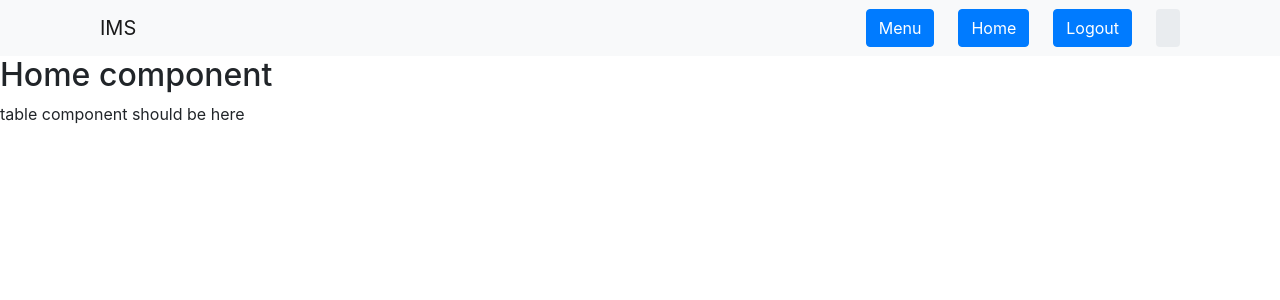
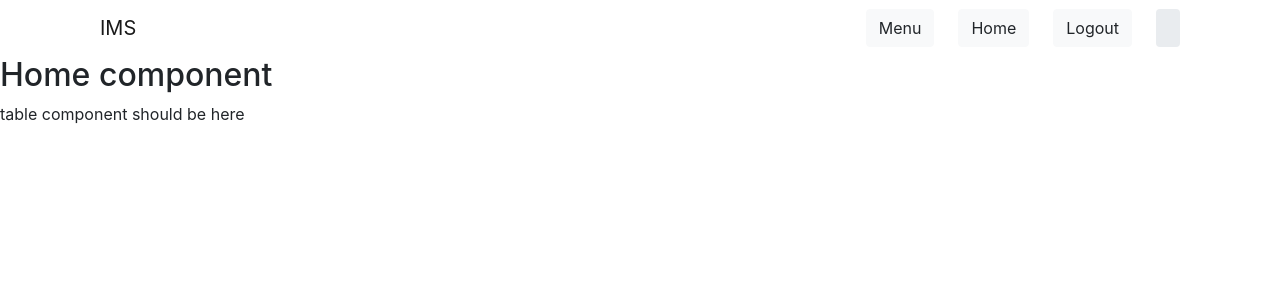
Before and after one commit to Foddie2/Inventory-ui, a Nuxt app: page /Home in a window 1280 px wide. Shown: the top 300 px of the page. Built offline with nearby package versions, Linux system fonts and the light colour scheme.

Commit message:
Changes to the Appheader

```diff
--- a/components/AppHeader.vue
+++ b/components/AppHeader.vue
@@ -1,5 +1,7 @@
 <template>
-<nav class="navbar navbar-expand-lg navbar-light bg-light">
+<div>
+
+<nav class="navbar navbar-expand-lg navbar-light">
   <!-- Container wrapper -->
   <div class="container">
       <div class="container-fluid">
@@ -8,13 +10,13 @@
 
     <div class="d-flex input-group w-auto">
 
-      <button type="button" class="btn btn-primary me-3 d-flex  mr-4">
+      <button type="button" class="btn btn-light btn-rounded me-3 d-flex  mr-4">
         Menu
       </button>
-      <button type="button" class="btn btn-primary me-3 d-flex  mr-4">
+      <button type="button" class="btn btn-light btn-rounded me-3 d-flex  mr-4">
         Home
       </button>
-      <button type="button" class="btn btn-primary me-3 d-flex  mr-4">
+      <button type="button" class="btn btn-light btn-rounded me-3 d-flex  mr-4">
         Logout
       </button>
       <span class="input-group-text border-0">
@@ -25,7 +27,9 @@
   </div>
   <!-- Container wrapper -->
 </nav>
-<!-- Navbar -->
+
+
+</div>
 </template>
 
 <script>
--- a/pages/index.vue
+++ b/pages/index.vue
@@ -1,7 +1,7 @@
 <!-- eslint-disable vue/multi-word-component-names -->
 <template>
   <div>
-    <section class="vh-100" style="background-color: #FCFAFA;">
+  <section class="vh-100" style="background-color: #FCFAFA;">
   <div class="container py-5 h-100">
     <div class="row d-flex justify-content-center align-items-center h-100">
       <div class="col col-xl-10">
```
